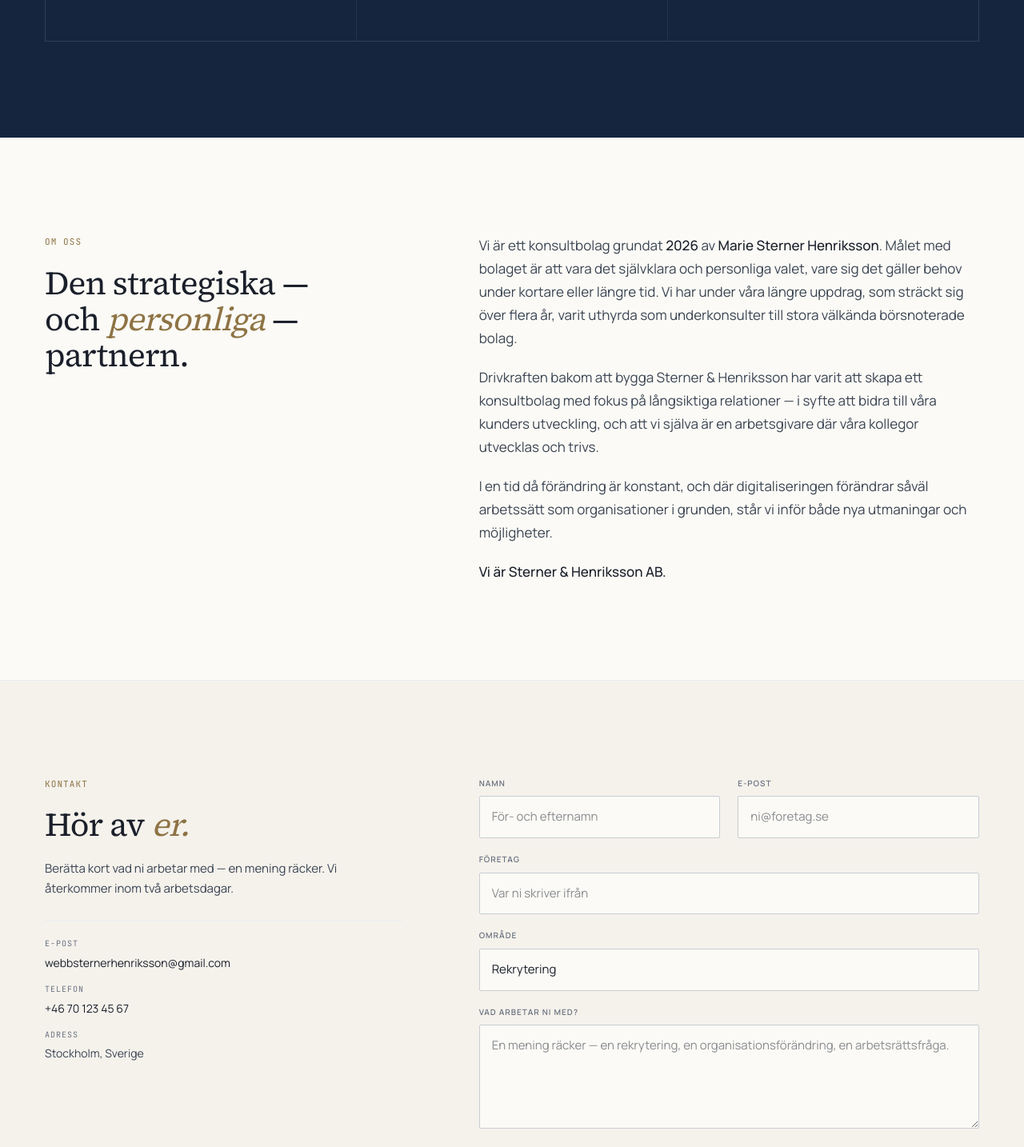
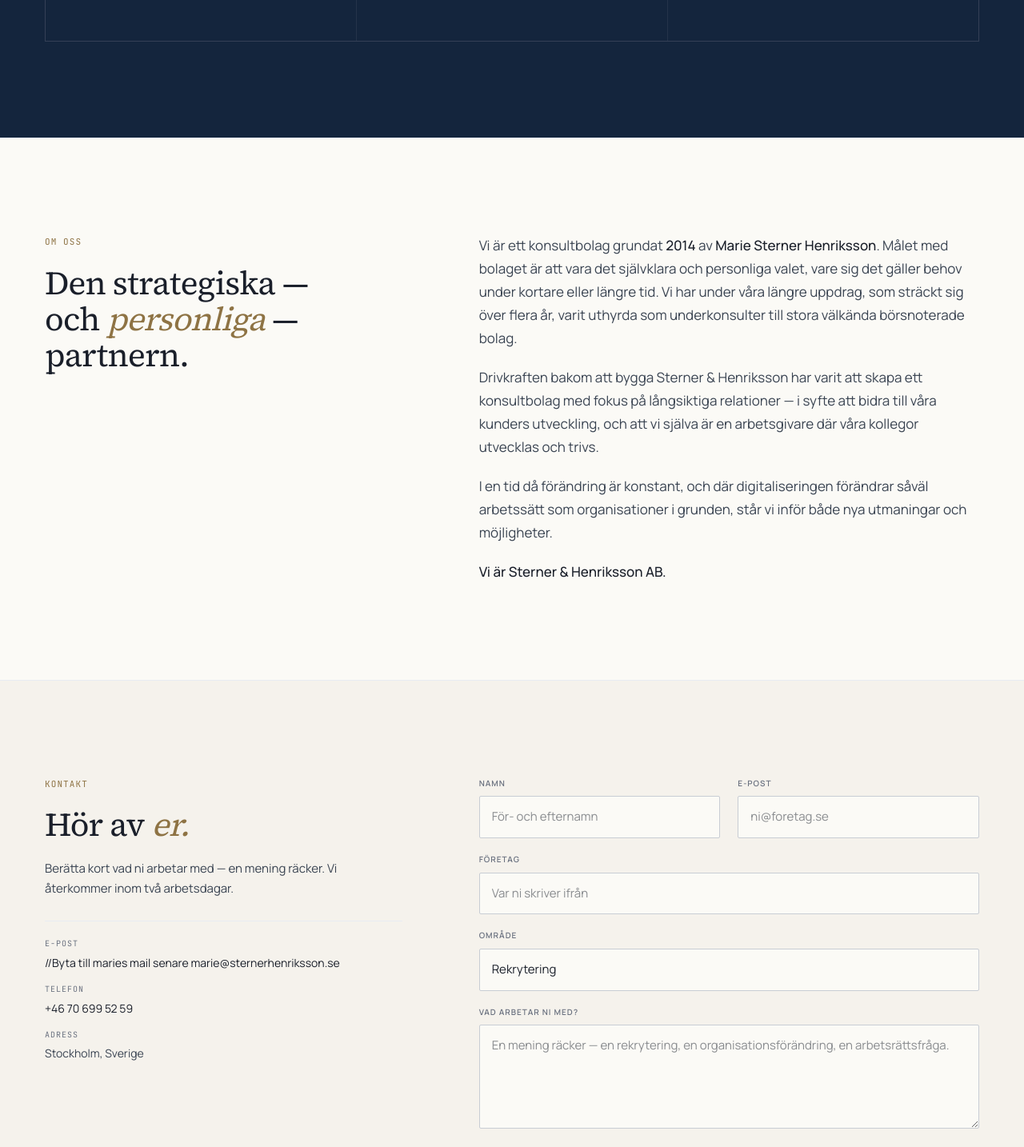
Before and after one commit to SternerHenriksson/WebbSternerHenriksson, a Next.js app: page / in a window 1280 px wide. Shown: the part 1932-3366 px from the top of the page at 80% size. Built offline with nearby package versions, Linux system fonts and the light colour scheme.

Commit message:
Nummer och grundat

```diff
--- a/components/about.tsx
+++ b/components/about.tsx
@@ -11,7 +11,7 @@
         </div>
         <div>
           <p>
-            Vi är ett konsultbolag grundat <strong>2026</strong> av{" "}
+            Vi är ett konsultbolag grundat <strong>2014</strong> av{" "}
             <strong>Marie Sterner Henriksson</strong>. Målet med bolaget är att
             vara det självklara och personliga valet,
             vare sig det gäller behov under kortare eller längre tid.
--- a/components/contact.tsx
+++ b/components/contact.tsx
@@ -66,13 +66,13 @@
           <div className="sh-contact-meta">
             <div>
               <span>E-post</span>
-              <a href="mailto:webbsternerhenriksson@gmail.com">
-                webbsternerhenriksson@gmail.com
+              <a href="mailto:webbsternerhenriksson@gmail.com"> //Byta till maries mail senare
+                marie@sternerhenriksson.se
               </a>
             </div>
             <div>
               <span>Telefon</span>
-              <a href="tel:+46701234567">+46 70 123 45 67</a>
+              <a href="tel:+46701234567">+46 70 699 52 59</a>
             </div>
             <div>
               <span>Adress</span>
```
